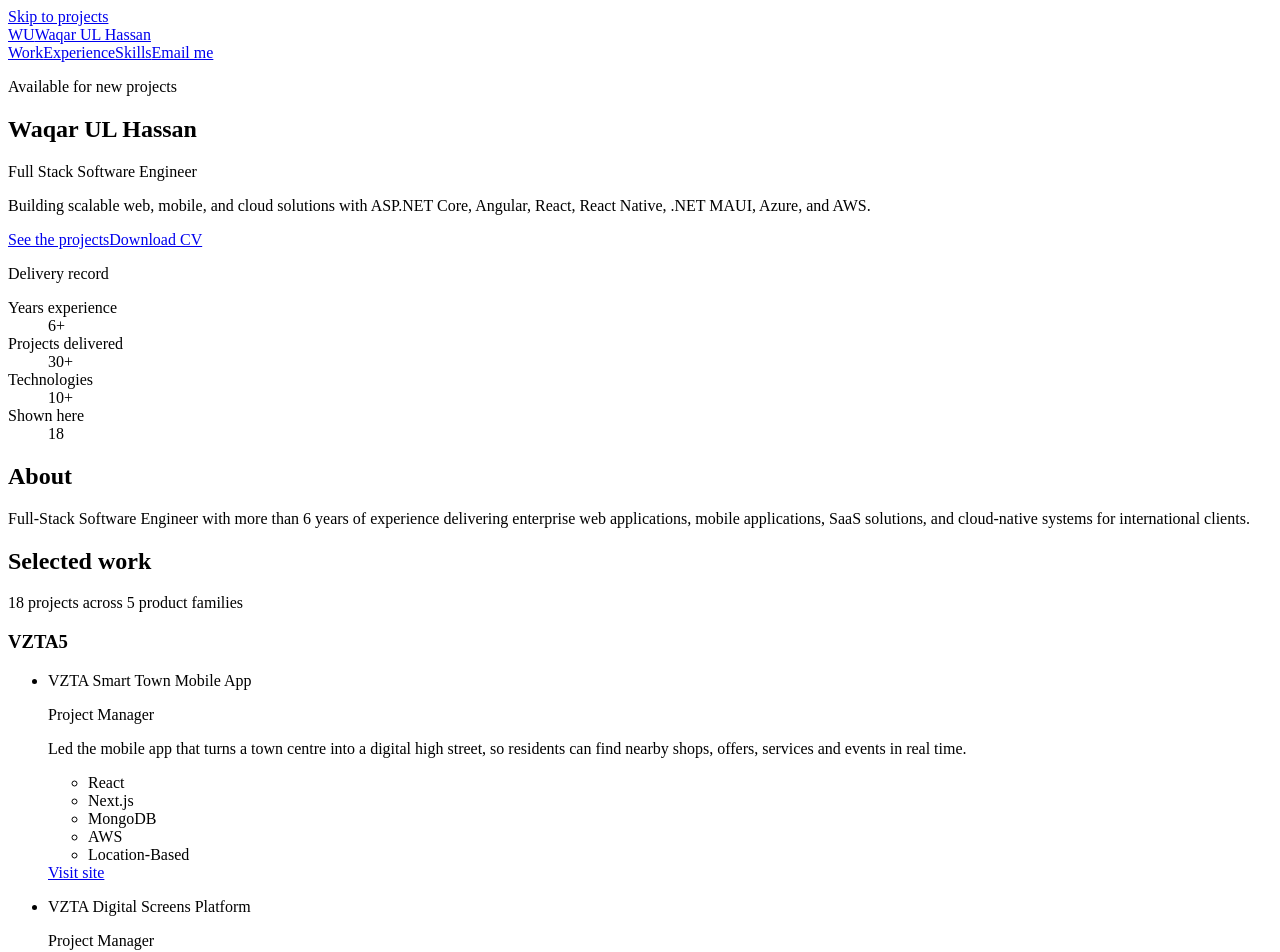
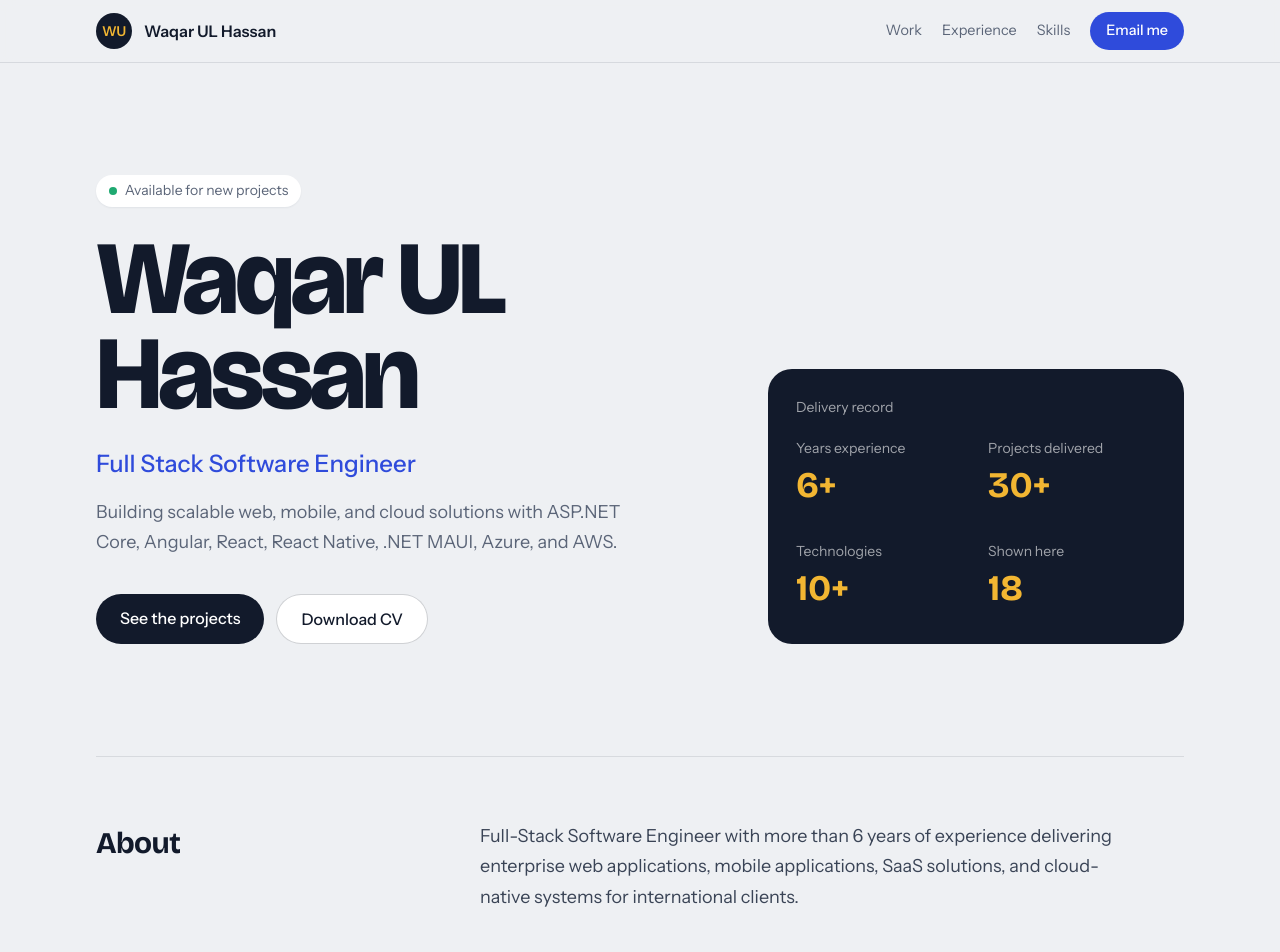
Before and after one commit to waqarulhasan/Portfolio, a Next.js app: page / in a window 1280 px wide. Shown: the top 952 px of the page. Built offline with nearby package versions, Linux system fonts and the light colour scheme.

Commit message:
Update page.tsx

```diff
--- a/app/page.tsx
+++ b/app/page.tsx
@@ -1,4 +1,4 @@
-// app/page.tsx — Next.js (App Router) + Tailwind CSS
+// app/page.tsx — Next.js (App Router). No Tailwind needed: the styles are at the bottom of this file.
 // Edit only the `profile` object below; the layout updates automatically.
 
 import { Bricolage_Grotesque, Instrument_Sans } from "next/font/google";
@@ -62,12 +62,9 @@ const profile = {
   ],
 };
 
-
 // Groups projects into product families by name; everything else is "Other products".
 const FAMILIES = ["VZTA", "Guul Prime", "YouBega", "Bee"];
-function familyOf(name: string) {
-  return FAMILIES.find((f) => name.startsWith(f)) ?? "Other products";
-}
+const familyOf = (name: string) => FAMILIES.find((f) => name.startsWith(f)) ?? "Other products";
 const families = [...FAMILIES, "Other products"]
   .map((f) => ({ name: f === "Bee" ? "Beewen (BeeCam & BeeStore)" : f, items: profile.projects.filter((p) => familyOf(p.name) === f) }))
   .filter((g) => g.items.length > 0);
@@ -75,186 +72,218 @@ const families = [...FAMILIES, "Other products"]
 export default function Home() {
   const initials = profile.name.split(" ").map((w) => w[0]).join("").slice(0, 2);
   return (
-    <main className={`${display.variable} ${body.variable} min-h-screen bg-[#EEF0F3] font-[family-name:var(--font-body)] text-[#121A2B] antialiased selection:bg-[#F2B632]/60`}>
-      <a href="#work" className="sr-only focus:not-sr-only focus:fixed focus:left-4 focus:top-4 focus:z-50 focus:rounded-md focus:bg-white focus:px-4 focus:py-2">
-        Skip to projects
+    <main className={`pf ${display.variable} ${body.variable}`}>
+      <style dangerouslySetInnerHTML={{ __html: css }} />
+      <a href="#work" className="skip">Skip to projects</a>
+
+      <header className="nav">
+        <nav className="wrap nav-in">
+          <a href="#" className="brand">
+            <span className="mono">{initials}</span>
+            <span className="brand-name">{profile.name}</span>
           </a>
-
-      {/* nav */}
-      <header className="sticky top-0 z-30 border-b border-[#121A2B]/10 bg-[#EEF0F3]/85 backdrop-blur">
-        <nav className="mx-auto flex max-w-6xl items-center justify-between px-5 py-3 sm:px-8">
-          <a href="#" className="flex items-center gap-3 font-semibold">
-            <span className="grid h-9 w-9 place-items-center rounded-full bg-[#121A2B] text-sm text-[#F2B632]">{initials}</span>
-            <span className="hidden sm:inline">{profile.name}</span>
-          </a>
-          <div className="flex items-center gap-5 text-sm text-[#5B6578] sm:gap-7">
-            <a href="#work" className="hover:text-[#121A2B]">Work</a>
-            <a href="#experience" className="hover:text-[#121A2B]">Experience</a>
-            <a href="#skills" className="hidden hover:text-[#121A2B] sm:inline">Skills</a>
-            <a href={`mailto:${profile.email}`} className="rounded-full bg-[#2F4BDB] px-4 py-2 font-medium text-white hover:bg-[#2338B0]">
-              Email me
-            </a>
+          <div className="links">
+            <a href="#work">Work</a>
+            <a href="#experience">Experience</a>
+            <a href="#skills" className="hide-sm">Skills</a>
+            <a href={`mailto:${profile.email}`} className="btn btn-blue">Email me</a>
           </div>
         </nav>
       </header>
 
-      <div className="mx-auto max-w-6xl px-5 sm:px-8">
-        {/* hero */}
-        <section className="grid gap-12 py-20 sm:py-28 lg:grid-cols-[1.5fr_1fr] lg:items-end">
+      <div className="wrap">
+        <section className="hero">
           <div>
-            <p className="mb-6 inline-flex items-center gap-2 rounded-full bg-white px-3 py-1.5 text-sm text-[#5B6578] shadow-sm">
-              <span className="h-2 w-2 rounded-full bg-[#1FA971]" /> Available for new projects
-            </p>
-            <h1 className="font-[family-name:var(--font-display)] text-[clamp(3rem,9vw,6.5rem)] font-extrabold leading-[0.92] tracking-[-0.04em]">
-              {profile.name}
-            </h1>
-            <p className="mt-6 text-xl font-medium text-[#2F4BDB] sm:text-2xl">{profile.title}</p>
-            <p className="mt-4 max-w-[34rem] text-lg leading-relaxed text-[#5B6578]">{profile.tagline}</p>
-            <div className="mt-9 flex flex-wrap gap-3">
-              <a href="#work" className="rounded-full bg-[#121A2B] px-6 py-3 font-medium text-white hover:bg-[#2F4BDB]">
-                See the projects
-              </a>
-              <a href={profile.cvUrl} className="rounded-full border border-[#121A2B]/20 bg-white px-6 py-3 font-medium hover:border-[#121A2B]">
-                Download CV
-              </a>
+            <p className="badge"><span className="dot" /> Available for new projects</p>
+            <h1 className="name">{profile.name}</h1>
+            <p className="title">{profile.title}</p>
+            <p className="tagline">{profile.tagline}</p>
+            <div className="row">
+              <a href="#work" className="btn btn-dark">See the projects</a>
+              <a href={profile.cvUrl} className="btn btn-ghost">Download CV</a>
             </div>
           </div>
-
-          {/* delivery summary — the one bold element */}
-          <aside className="rounded-3xl bg-[#121A2B] p-7 text-white">
-            <p className="text-sm text-white/60">Delivery record</p>
-            <dl className="mt-5 grid grid-cols-2 gap-x-6 gap-y-7">
-              {profile.stats.map((s) => (
+          <aside className="record">
+            <p className="record-label">Delivery record</p>
+            <dl>
+              {[...profile.stats, { value: String(profile.projects.length), label: "Shown here" }].map((s) => (
                 <div key={s.label}>
-                  <dt className="text-sm text-white/60">{s.label}</dt>
-                  <dd className="font-[family-name:var(--font-display)] text-4xl font-bold text-[#F2B632]">{s.value}</dd>
+                  <dt>{s.label}</dt>
+                  <dd>{s.value}</dd>
                 </div>
               ))}
-              <div>
-                <dt className="text-sm text-white/60">Shown here</dt>
-                <dd className="font-[family-name:var(--font-display)] text-4xl font-bold text-[#F2B632]">{profile.projects.length}</dd>
-              </div>
             </dl>
           </aside>
         </section>
 
-        {/* about */}
-        <section className="grid gap-6 border-t border-[#121A2B]/10 py-16 lg:grid-cols-[1fr_2fr]">
-          <h2 className="font-[family-name:var(--font-display)] text-3xl font-bold tracking-tight">About</h2>
-          <p className="max-w-[40rem] text-lg leading-relaxed text-[#3A4456]">{profile.about}</p>
+        <section className="split">
+          <h2 className="h2">About</h2>
+          <p className="lead">{profile.about}</p>
         </section>
 
-        {/* work */}
-        <section id="work" className="scroll-mt-24 border-t border-[#121A2B]/10 py-16">
-          <div className="mb-10 flex flex-wrap items-end justify-between gap-4">
-            <h2 className="font-[family-name:var(--font-display)] text-4xl font-bold tracking-tight sm:text-5xl">Selected work</h2>
-            <p className="text-[#5B6578]">{profile.projects.length} projects across {families.length} product families</p>
+        <section id="work" className="block">
+          <div className="work-head">
+            <h2 className="h2 big">Selected work</h2>
+            <p className="muted">{profile.projects.length} projects across {families.length} product families</p>
           </div>
-
-          <div className="space-y-10">
           {families.map((g) => (
-              <div key={g.name} className="overflow-hidden rounded-3xl bg-white shadow-[0_1px_0_rgba(18,26,43,0.06)]">
-                <h3 className="flex items-center justify-between border-b border-[#121A2B]/8 px-6 py-4 font-[family-name:var(--font-display)] text-lg font-semibold sm:px-8">
+            <div key={g.name} className="family">
+              <h3 className="family-head">
                 {g.name}
-                  <span className="rounded-full bg-[#EEF0F3] px-2.5 py-0.5 text-sm font-medium text-[#5B6578]">{g.items.length}</span>
+                <span className="count">{g.items.length}</span>
               </h3>
-                <ul>
+              <ul className="plain">
                 {g.items.map((p) => (
-                    <li key={p.name} className="grid gap-3 border-b border-[#121A2B]/8 px-6 py-6 last:border-0 sm:px-8 md:grid-cols-[14rem_1fr_auto] md:gap-8">
+                  <li key={p.name} className="proj">
                     <div>
-                        <p className="font-semibold leading-snug">{p.name}</p>
-                        {p.role && <p className="mt-1 text-sm text-[#2F4BDB]">{p.role}</p>}
+                      <p className="proj-name">{p.name}</p>
+                      {p.role && <p className="proj-role">{p.role}</p>}
                     </div>
                     <div>
-                        <p className="max-w-[38rem] leading-relaxed text-[#3A4456]">{p.description}</p>
+                      <p className="proj-desc">{p.description}</p>
                       {p.tech.length > 0 && (
-                          <ul className="mt-3 flex flex-wrap gap-1.5">
-                            {p.tech.map((t) => (
-                              <li key={t} className="rounded-md bg-[#EEF0F3] px-2 py-0.5 text-xs text-[#5B6578]">{t}</li>
-                            ))}
+                        <ul className="plain tags">
+                          {p.tech.map((t) => <li key={t}>{t}</li>)}
                         </ul>
                       )}
                     </div>
                     {p.link ? (
-                        <a
-                          href={p.link}
-                          target="_blank"
-                          rel="noreferrer"
-                          className="h-fit w-fit whitespace-nowrap rounded-full border border-[#121A2B]/15 px-4 py-1.5 text-sm font-medium hover:border-[#2F4BDB] hover:bg-[#2F4BDB] hover:text-white"
-                        >
-                          Visit site
-                        </a>
-                      ) : (
-                        <span />
-                      )}
+                      <a href={p.link} target="_blank" rel="noreferrer" className="btn btn-small">Visit site</a>
+                    ) : <span />}
                   </li>
                 ))}
               </ul>
             </div>
           ))}
-          </div>
         </section>
 
-        {/* experience */}
-        <section id="experience" className="scroll-mt-24 grid gap-8 border-t border-[#121A2B]/10 py-16 lg:grid-cols-[1fr_2fr]">
-          <h2 className="font-[family-name:var(--font-display)] text-3xl font-bold tracking-tight">Experience</h2>
-          <ol className="relative space-y-8 border-l-2 border-[#121A2B]/10 pl-7">
+        <section id="experience" className="split">
+          <h2 className="h2">Experience</h2>
+          <ol className="plain timeline">
             {profile.experience.map((e, i) => (
-              <li key={e.role + e.company} className="relative">
-                <span className={`absolute -left-[37px] top-1.5 h-4 w-4 rounded-full border-4 border-[#EEF0F3] ${i === 0 ? "bg-[#F2B632]" : "bg-[#121A2B]/30"}`} />
-                <p className="font-semibold">{e.role}</p>
-                <p className="text-[#5B6578]">
+              <li key={e.role + e.company} className={i === 0 ? "now" : ""}>
+                <p className="proj-name">{e.role}</p>
+                <p className="muted">
                   {e.company}
-                  {e.period && <span className="ml-2 text-sm">({e.period})</span>}
+                  {e.period && <span className="period">({e.period})</span>}
                 </p>
-                {e.points.length > 0 && (
-                  <ul className="mt-2 list-disc space-y-1 pl-5 text-[#3A4456]">
-                    {e.points.map((pt) => <li key={pt}>{pt}</li>)}
-                  </ul>
-                )}
+                {e.points.length > 0 && <ul className="points">{e.points.map((pt) => <li key={pt}>{pt}</li>)}</ul>}
               </li>
             ))}
           </ol>
         </section>
 
-        {/* skills */}
-        <section id="skills" className="scroll-mt-24 grid gap-8 border-t border-[#121A2B]/10 py-16 lg:grid-cols-[1fr_2fr]">
-          <h2 className="font-[family-name:var(--font-display)] text-3xl font-bold tracking-tight">Skills</h2>
-          <div className="grid gap-8 sm:grid-cols-2">
+        <section id="skills" className="split">
+          <h2 className="h2">Skills</h2>
+          <div className="skills">
             {Object.entries(profile.skills).map(([group, items]) => (
               <div key={group}>
-                <h3 className="mb-3 font-semibold">{group}</h3>
-                <p className="leading-relaxed text-[#3A4456]">{items.join(", ")}</p>
+                <h3 className="skill-head">{group}</h3>
+                <p className="body-text">{items.join(", ")}</p>
               </div>
             ))}
           </div>
         </section>
       </div>
 
-      {/* contact */}
-      <section className="bg-[#121A2B] text-white">
-        <div className="mx-auto max-w-6xl px-5 py-20 sm:px-8 sm:py-24">
-          <h2 className="max-w-[18ch] font-[family-name:var(--font-display)] text-[clamp(2.25rem,6vw,4.5rem)] font-extrabold leading-[0.95] tracking-[-0.03em]">
-            Have a product to build? Let’s talk.
-          </h2>
-          <div className="mt-10 flex flex-wrap gap-3">
-            <a href={`mailto:${profile.email}`} className="rounded-full bg-[#F2B632] px-6 py-3 font-semibold text-[#121A2B] hover:bg-white">
-              {profile.email}
-            </a>
-            {profile.phone && (
-              <a href={`tel:${profile.phone}`} className="rounded-full border border-white/25 px-6 py-3 font-medium hover:border-white">
-                Call {profile.phone}
-              </a>
-            )}
+      <section className="contact">
+        <div className="wrap">
+          <h2 className="contact-title">Have a product to build? Let’s talk.</h2>
+          <div className="row">
+            <a href={`mailto:${profile.email}`} className="btn btn-yellow">{profile.email}</a>
+            {profile.phone && <a href={`tel:${profile.phone}`} className="btn btn-outline">Call {profile.phone}</a>}
             {profile.socials.map((s) => (
-              <a key={s.label} href={s.href} target="_blank" rel="noreferrer" className="rounded-full border border-white/25 px-6 py-3 font-medium hover:border-white">
-                {s.label}
-              </a>
+              <a key={s.label} href={s.href} target="_blank" rel="noreferrer" className="btn btn-outline">{s.label}</a>
             ))}
           </div>
-          <p className="mt-16 text-sm text-white/50">© {new Date().getFullYear()} {profile.name}</p>
+          <p className="copy">© {new Date().getFullYear()} {profile.name}</p>
         </div>
       </section>
     </main>
   );
 }
+
+const css = `
+.pf{--fog:#EEF0F3;--paper:#fff;--ink:#121A2B;--text:#3A4456;--slate:#5B6578;--blue:#2F4BDB;--blue-d:#2338B0;--sun:#F2B632;--line:rgba(18,26,43,.1);
+  min-height:100vh;background:var(--fog);color:var(--ink);font-family:var(--font-body),system-ui,sans-serif;font-size:16px;line-height:1.5;-webkit-font-smoothing:antialiased}
+body{margin:0;background:#EEF0F3}
+.pf *{box-sizing:border-box}
+.pf p,.pf h1,.pf h2,.pf h3,.pf dl,.pf dd{margin:0}
+.pf a{color:inherit;text-decoration:none}
+.pf a:focus-visible{outline:3px solid var(--blue);outline-offset:3px;border-radius:999px}
+.pf ::selection{background:rgba(242,182,50,.6)}
+.plain{list-style:none;margin:0;padding:0}
+.wrap{max-width:72rem;margin:0 auto;padding:0 1.25rem}
+@media(min-width:640px){.wrap{padding:0 2rem}}
+.skip{position:absolute;left:-9999px}.skip:focus{left:1rem;top:1rem;position:fixed;z-index:50;background:#fff;padding:.5rem 1rem;border-radius:.5rem}
+
+.nav{position:sticky;top:0;z-index:30;border-bottom:1px solid var(--line);background:rgba(238,240,243,.85);backdrop-filter:blur(8px)}
+.nav-in{display:flex;align-items:center;justify-content:space-between;padding-top:.75rem;padding-bottom:.75rem}
+.brand{display:flex;align-items:center;gap:.75rem;font-weight:600}
+.mono{display:grid;place-items:center;width:2.25rem;height:2.25rem;border-radius:50%;background:var(--ink);color:var(--sun);font-size:.85rem}
+.links{display:flex;align-items:center;gap:1.25rem;font-size:.9rem;color:var(--slate)}
+.links a:not(.btn):hover{color:var(--ink)}
+@media(max-width:639px){.brand-name,.hide-sm{display:none}}
+
+.btn{display:inline-block;border-radius:999px;padding:.75rem 1.5rem;font-weight:500;transition:background .15s,border-color .15s,color .15s;white-space:nowrap}
+.btn-blue{background:var(--blue);color:#fff!important;padding:.5rem 1rem}.btn-blue:hover{background:var(--blue-d)}
+.btn-dark{background:var(--ink);color:#fff!important}.btn-dark:hover{background:var(--blue)}
+.btn-ghost{background:#fff;border:1px solid rgba(18,26,43,.2)}.btn-ghost:hover{border-color:var(--ink)}
+.btn-small{padding:.4rem 1rem;font-size:.875rem;border:1px solid rgba(18,26,43,.15);height:fit-content;width:fit-content}
+.btn-small:hover{background:var(--blue);border-color:var(--blue);color:#fff!important}
+.btn-yellow{background:var(--sun);color:var(--ink)!important;font-weight:600}.btn-yellow:hover{background:#fff}
+.btn-outline{border:1px solid rgba(255,255,255,.25)}.btn-outline:hover{border-color:#fff}
+.row{display:flex;flex-wrap:wrap;gap:.75rem;margin-top:2.25rem}
+
+.hero{display:grid;gap:3rem;padding:5rem 0}
+@media(min-width:1024px){.hero{grid-template-columns:1.5fr 1fr;align-items:end;padding:7rem 0}}
+.badge{display:inline-flex;align-items:center;gap:.5rem;background:#fff;border-radius:999px;padding:.35rem .8rem;font-size:.875rem;color:var(--slate);margin-bottom:1.5rem!important;box-shadow:0 1px 2px rgba(18,26,43,.06)}
+.dot{width:.5rem;height:.5rem;border-radius:50%;background:#1FA971}
+.name{font-family:var(--font-display),sans-serif;font-size:clamp(3rem,9vw,6.5rem);font-weight:800;line-height:.92;letter-spacing:-.04em}
+.title{margin-top:1.5rem!important;font-size:clamp(1.25rem,2.5vw,1.5rem);font-weight:500;color:var(--blue)}
+.tagline{margin-top:1rem!important;max-width:34rem;font-size:1.125rem;line-height:1.65;color:var(--slate)}
+
+.record{background:var(--ink);color:#fff;border-radius:1.5rem;padding:1.75rem}
+.record-label,.record dt{font-size:.875rem;color:rgba(255,255,255,.6)}
+.record dl{display:grid;grid-template-columns:1fr 1fr;gap:1.75rem 1.5rem;margin-top:1.25rem}
+.record dd{font-family:var(--font-display),sans-serif;font-size:2.25rem;font-weight:700;color:var(--sun)}
+
+.split{display:grid;gap:1.5rem 2rem;border-top:1px solid var(--line);padding:4rem 0;scroll-margin-top:5rem}
+@media(min-width:1024px){.split{grid-template-columns:1fr 2fr}}
+.block{border-top:1px solid var(--line);padding:4rem 0;scroll-margin-top:5rem}
+.h2{font-family:var(--font-display),sans-serif;font-size:1.875rem;font-weight:700;letter-spacing:-.02em}
+.h2.big{font-size:clamp(2.25rem,5vw,3rem)}
+.lead{max-width:40rem;font-size:1.125rem;line-height:1.7;color:var(--text)}
+.muted{color:var(--slate)}
+.body-text{color:var(--text);line-height:1.65}
+
+.work-head{display:flex;flex-wrap:wrap;align-items:end;justify-content:space-between;gap:1rem;margin-bottom:2.5rem}
+.family{background:var(--paper);border-radius:1.5rem;overflow:hidden;margin-bottom:2.5rem;box-shadow:0 1px 0 rgba(18,26,43,.06)}
+.family-head{display:flex;align-items:center;justify-content:space-between;padding:1rem 1.5rem;border-bottom:1px solid rgba(18,26,43,.08);font-family:var(--font-display),sans-serif;font-size:1.125rem;font-weight:600}
+.count{background:var(--fog);border-radius:999px;padding:.1rem .6rem;font-size:.875rem;font-weight:500;color:var(--slate)}
+.proj{display:grid;gap:.75rem;padding:1.5rem;border-bottom:1px solid rgba(18,26,43,.08)}
+.proj:last-child{border-bottom:0}
+@media(min-width:640px){.family-head,.proj{padding-left:2rem;padding-right:2rem}}
+@media(min-width:768px){.proj{grid-template-columns:14rem 1fr auto;gap:2rem}}
+.proj-name{font-weight:600;line-height:1.35}
+.proj-role{margin-top:.25rem!important;font-size:.875rem;color:var(--blue)}
+.proj-desc{max-width:38rem;line-height:1.65;color:var(--text)}
+.tags{display:flex;flex-wrap:wrap;gap:.375rem;margin-top:.75rem}
+.tags li{background:var(--fog);border-radius:.375rem;padding:.1rem .5rem;font-size:.75rem;color:var(--slate)}
+
+.timeline{border-left:2px solid var(--line);padding-left:1.75rem}
+.timeline>li{position:relative;margin-bottom:2rem}
+.timeline>li::before{content:"";position:absolute;left:-2.35rem;top:.35rem;width:1rem;height:1rem;border-radius:50%;border:4px solid var(--fog);background:rgba(18,26,43,.3)}
+.timeline>li.now::before{background:var(--sun)}
+.period{margin-left:.5rem;font-size:.875rem}
+.points{margin:.5rem 0 0;padding-left:1.25rem;color:var(--text)}
+
+.skills{display:grid;gap:2rem}
+@media(min-width:640px){.skills{grid-template-columns:1fr 1fr}}
+.skill-head{font-size:1rem;font-weight:600;margin-bottom:.75rem!important}
+
+.contact{background:var(--ink);color:#fff;padding:5rem 0}
+.contact-title{max-width:18ch;font-family:var(--font-display),sans-serif;font-size:clamp(2.25rem,6vw,4.5rem);font-weight:800;line-height:.95;letter-spacing:-.03em}
+.copy{margin-top:4rem!important;font-size:.875rem;color:rgba(255,255,255,.5)}
+@media(prefers-reduced-motion:reduce){.pf *{transition:none!important}}
+`;
```
Lines whose indentation alone changed are shown as unchanged.
